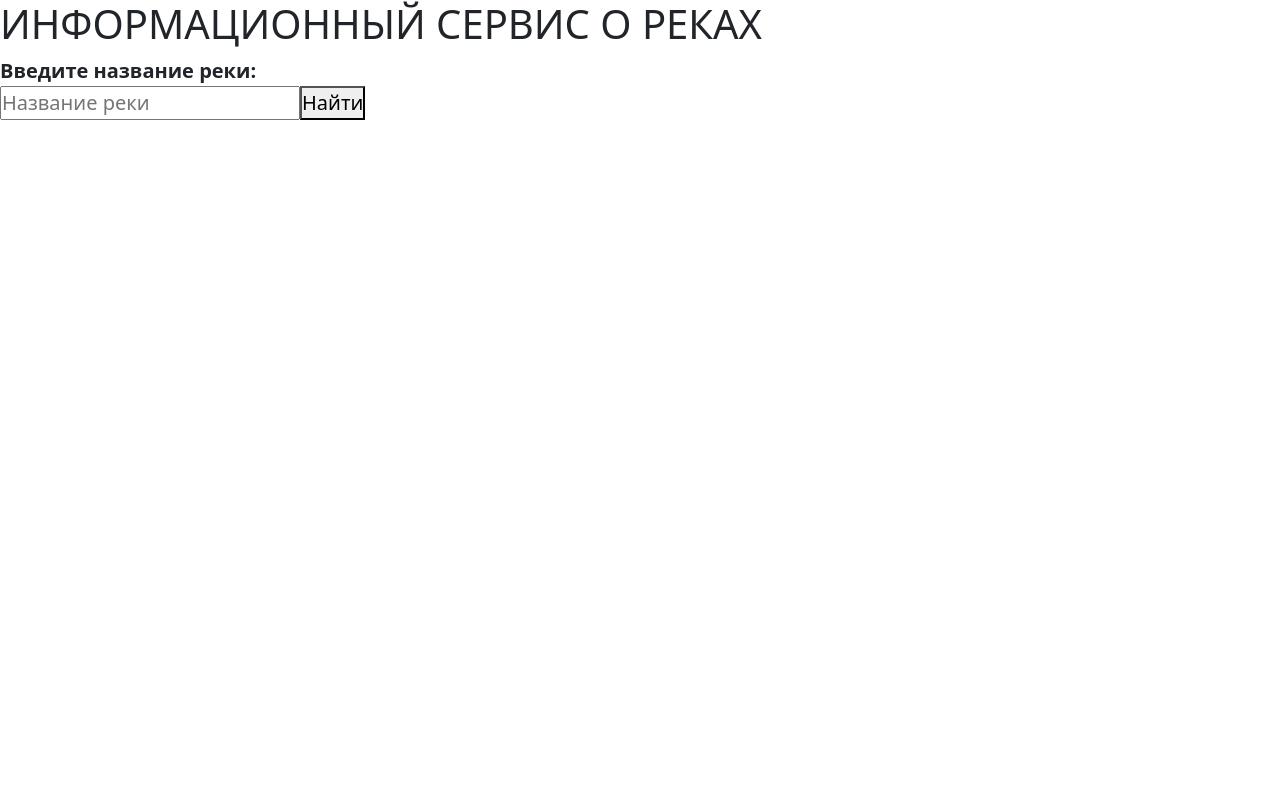
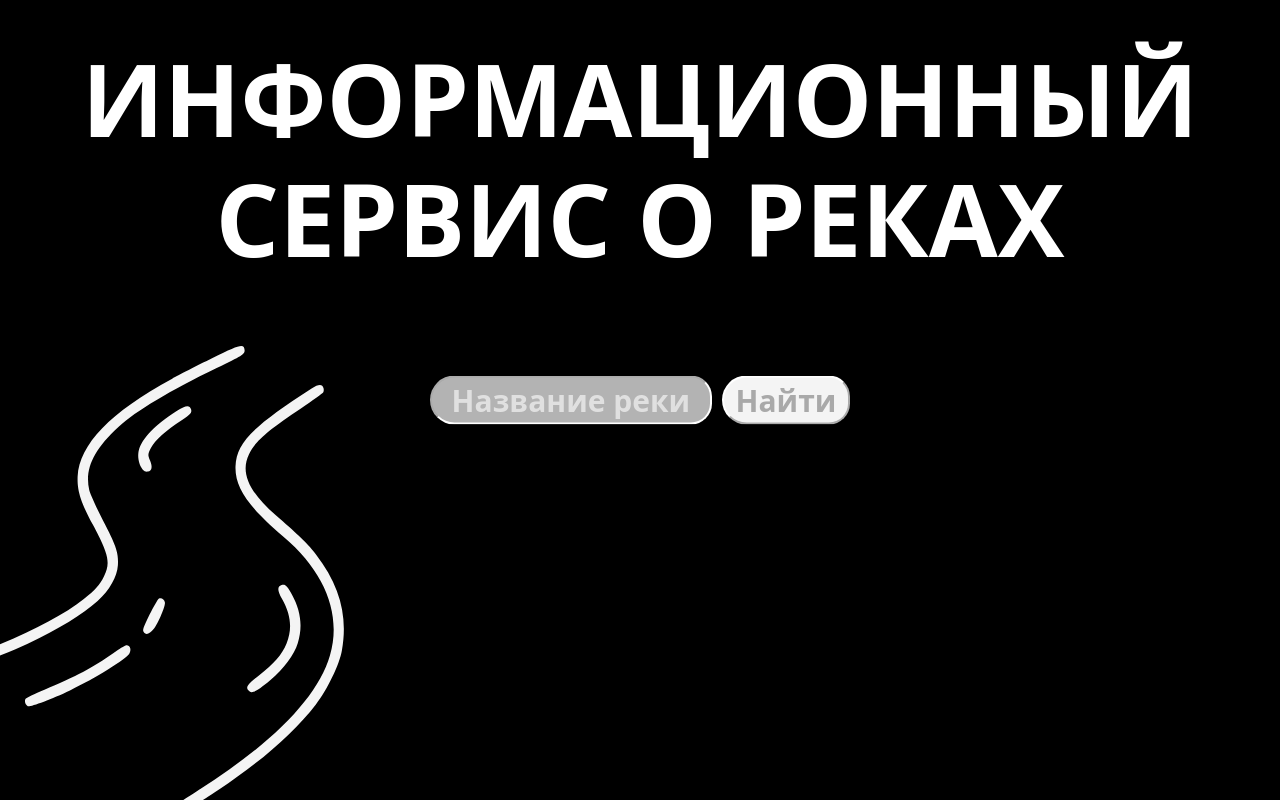
Before and after one commit to NSU-21211/RiverKnowledgeBase-frontend, a Vue app in the folder website/: page / in a window 1280 px wide. Built offline with nearby package versions, Linux system fonts and the light colour scheme.

Commit message:
Сделал css-ку для главной страницы

```diff
--- a/website/src/assets/styles/main.css
+++ b/website/src/assets/styles/main.css
@@ -80,11 +80,82 @@ body {
 	font-size: 16px;
 }
 
+#home {
+	background-color: #000000;
+	width: 100%;
+	height: 100%;
+	position: absolute;
+}
+
+#river-svg-logo {
+	position: fixed;
+	bottom: 0;
+	left: 0;
+	width: 65%;
+	height: 65%;
+	background-image: url("@/assets/images/river-logo.svg");
+	background-size: contain;
+	background-repeat: no-repeat;
+	z-index: 0;
+
+}
+
+.search-title {
+	text-transform: uppercase;
+	font-size: 100px;
+	font-weight: 900;
+	color: #ffffff;
+	text-align: center;
+	margin-top: 3%;
+}
+
 #river-search {
 	font-size: 20px;
 	font-weight: 600;
 }
 
-.search-title {
-	text-transform: uppercase;
+#river-search-container {
+	display: flex;
+	justify-content: center;
+	width: 40%;
+	z-index: 999;
 }
+
+.center {
+	margin: 0;
+	position: absolute;
+	top: 50%;
+	left: 50%;
+	-ms-transform: translate(-50%, -50%);
+	transform: translate(-50%, -50%);
+}
+
+#river-name-input {
+	border-radius: 35px 30px 30px 35px;
+	text-align: center;
+	font-size: 30px;
+	font-weight: 700;
+	color: #f4f4f4;
+	width: 55%;
+	background-color: #b3b3b3;
+	border-color: #ffffff;
+	margin-right: 1%;
+}
+
+#river-name-input::placeholder {
+	color: #f4f4f4;
+	opacity: 0.7;
+}
+
+#confirm-river-button {
+	border-radius: 35px 30px 30px 35px;
+	text-align: center;
+	cursor: pointer;
+	font-size: 30px;
+	font-weight: 700;
+	width: 25%;
+	color: #a9a9a9;
+	background-color: #f4f4f4;
+	border-color: #ffffff;
+	margin-left: 1%;
+}
--- a/website/src/core/components/home/AppSearch.vue
+++ b/website/src/core/components/home/AppSearch.vue
@@ -1,15 +1,16 @@
 <template>
 	<div id="river-search">
 		<h1 class="search-title">Информационный сервис о реках</h1>
-		<label for="river-name-input">Введите название реки:</label><br />
+		<div id="river-search-container" class="center">
 			<input
+				id="river-name-input"
 				type="text"
 				placeholder="Название реки"
 				maxlength="100"
-			id="river-name-input"
 				v-model="riverName"
 			/>
-		<button @click="searchRiver">Найти</button>
+			<button id="confirm-river-button" @click="searchRiver">Найти</button>
+		</div>
 	</div>
 </template>
 
--- a/website/src/core/views/HomeView.vue
+++ b/website/src/core/views/HomeView.vue
@@ -1,6 +1,9 @@
 <template>
 	<div id="home">
 		<AppSearch />
+	</div>
+	<div id="river-svg-logo">
+		<img src="" alt="" />
 	</div>
 	<section>
 		<router-view />
```
Also changed, not shown: website/src/assets/images/river-logo.svg (added). Lines whose indentation alone changed are shown as unchanged.
